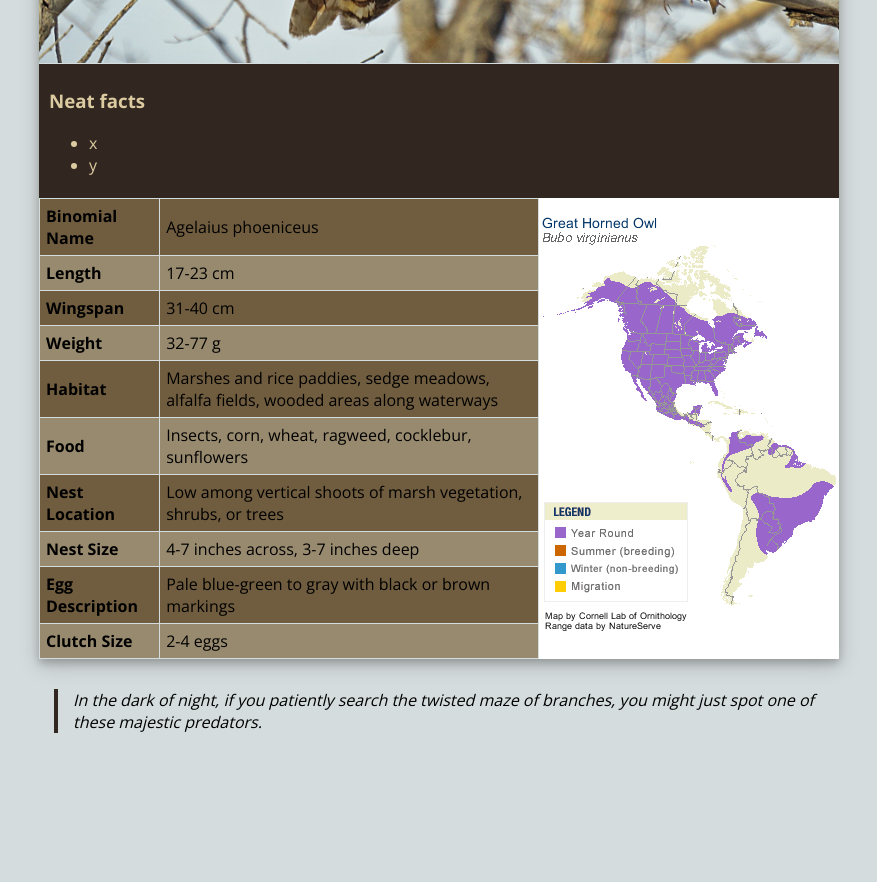
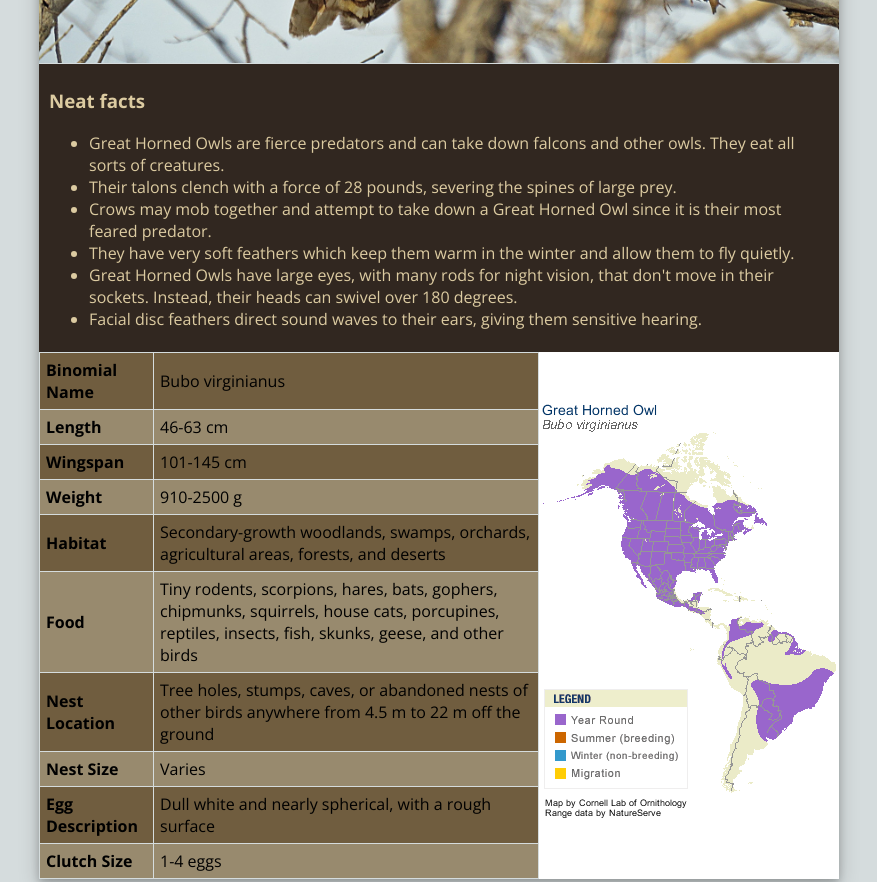
Before and after one commit to Hhpon/seng513-1, a plain HTML site: page pages/owl.html in a window 1280 px wide. Shown: the part 640-1522 px from the top of the page, without its empty margins (201-1078 px from the left). Before the commit the page ends 1403 px from the top, so only its background shows below. Drawn offline with nearby package versions, Linux system fonts and the light colour scheme; a web font is replaced by a local one.

Commit message:
owl complete

```diff
--- a/pages/owl.html
+++ b/pages/owl.html
@@ -26,22 +26,26 @@
             <div class="note">
               <h3>Neat facts</h3>
               <ul>
-                <li>x</li>
-                <li>y</li>
+                <li>Great Horned Owls are fierce predators and can take down falcons and other owls. They eat all sorts of creatures.</li>
+                <li>Their talons clench with a force of 28 pounds, severing the spines of large prey.</li>
+                <li>Crows may mob together and attempt to take down a Great Horned Owl since it is their most feared predator.</li>
+                <li>They have very soft feathers which keep them warm in the winter and allow them to fly quietly.</li>
+                <li>Great Horned Owls have large eyes, with many rods for night vision, that don't move in their sockets. Instead, their heads can swivel over 180 degrees.</li>
+                <li>Facial disc feathers direct sound waves to their ears, giving them sensitive hearing.</li>
               </ul>
             </div>
             <div class="fact">
               <table class="fact">
-                <tr><th>Binomial Name</th><td>Agelaius phoeniceus</td></tr>
-                <tr><th>Length</th><td>17-23 cm</td></tr>
-                <tr><th>Wingspan</th><td>31-40 cm</td></tr>
-                <tr><th>Weight</th><td>32-77 g</td></tr>
-                <tr><th>Habitat</th><td>Marshes and rice paddies, sedge meadows, alfalfa fields, wooded areas along waterways</td></tr>
-                <tr><th>Food</th><td>Insects, corn, wheat, ragweed, cocklebur, sunflowers</td></tr>
-                <tr><th>Nest Location</th><td>Low among vertical shoots of marsh vegetation, shrubs, or trees</td></tr>
-                <tr><th>Nest Size</th><td>4-7 inches across, 3-7 inches deep</td></tr>
-                <tr><th>Egg Description</th><td>Pale blue-green to gray with black or brown markings</td></tr>
-                <tr><th>Clutch Size</th><td>2-4 eggs</td></tr>
+                <tr><th>Binomial Name</th><td>Bubo virginianus</td></tr>
+                <tr><th>Length</th><td>46-63 cm</td></tr>
+                <tr><th>Wingspan</th><td>101-145 cm</td></tr>
+                <tr><th>Weight</th><td>910-2500 g</td></tr>
+                <tr><th>Habitat</th><td>Secondary-growth woodlands, swamps, orchards, agricultural areas, forests, and deserts</td></tr>
+                <tr><th>Food</th><td>Tiny rodents, scorpions, hares, bats, gophers, chipmunks, squirrels, house cats, porcupines, reptiles, insects, fish, skunks, geese, and other birds</td></tr>
+                <tr><th>Nest Location</th><td>Tree holes, stumps, caves, or abandoned nests of other birds anywhere from 4.5 m to 22 m off the ground</td></tr>
+                <tr><th>Nest Size</th><td>Varies</td></tr>
+                <tr><th>Egg Description</th><td>Dull white and nearly spherical, with a rough surface</td></tr>
+                <tr><th>Clutch Size</th><td>1-4 eggs</td></tr>
               </table>
               <div><img class="map" src="../img/owl_map.gif" alt="Owl Map"></div>
             </div>
```
Also changed, not shown: pages/mallard.html (+14 -13 lines).
